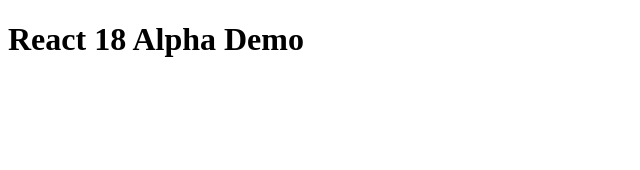
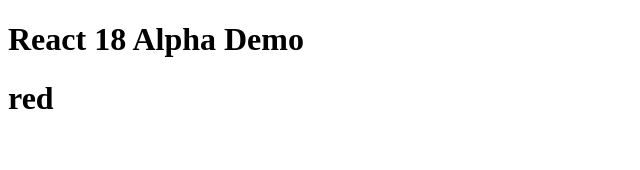
Before and after one commit to truongtran990/learn-ts-react, a React (Create React App) app: page / in a window 1280 px wide. Shown: the top 170 px of the page, without its empty margins (0-640 px from the left). Built offline with nearby package versions, Linux system fonts and the light colour scheme.

Commit message:
define props type with interface

```diff
--- a/src/App.tsx
+++ b/src/App.tsx
@@ -1,7 +1,10 @@
+import Parent from "./props/Parent";
+
 function App() {
   return (
     <div className="App">
       <h1>React 18 Alpha Demo</h1>
+      <Parent />
     </div>
   );
 }
--- /dev/null
+++ b/src/props/Child.tsx
@@ -0,0 +1,7 @@
+interface ChildProps {
+  color: string;
+}
+
+export const Child = ({ color }: ChildProps) => {
+  return <h1>{color}</h1>;
+};
--- /dev/null
+++ b/src/props/Parent.tsx
@@ -0,0 +1,7 @@
+import { Child } from "./Child";
+
+const Parent = () => {
+  return <Child color="red" />;
+};
+
+export default Parent;
```
Also changed, not shown: 1 other file (tests, documents, lock files or other folders).
